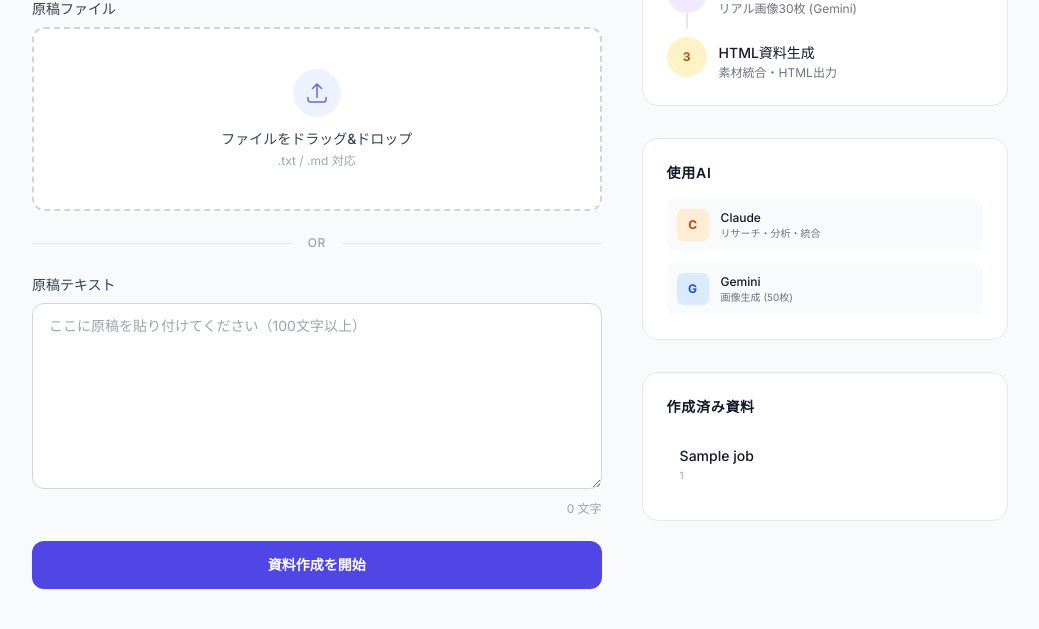
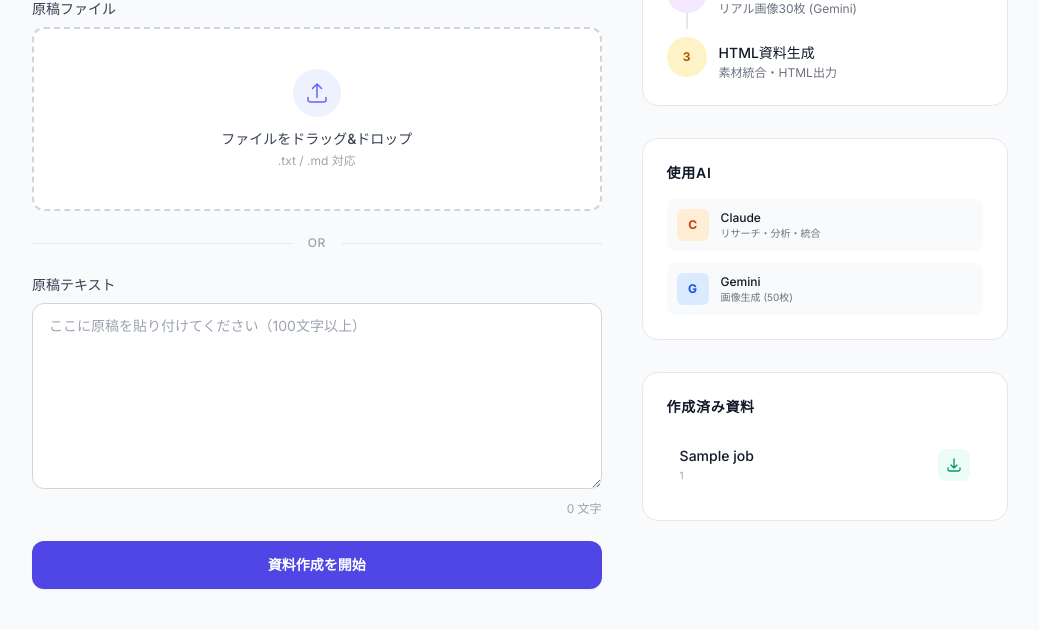
Before and after one commit to daruma3218-glitch/shiryou-tool, a Flask app: template templates/upload.html in a window 1280 px wide. Shown: the part 344-973 px from the top of the page, without its empty margins (120-1159 px from the left). Run offline with Flask 3, Linux system fonts and the light colour scheme; the template is opened without the code that fills it: most values are stand-ins (such as "Sample title", 1, 10 or a date in 2020); some libraries are stand-ins or nearby versions.

Commit message:
作成済み資料一覧にZIPダウンロードボタンを追加
過去に生成した資料もトップページからワンクリックでZIPダウンロード可能に。

Co-Authored-By: Claude Opus 4.6 <noreply@anthropic.com>

```diff
--- a/templates/upload.html
+++ b/templates/upload.html
@@ -178,10 +178,18 @@
           <h2 class="text-sm font-semibold text-gray-900 mb-4 uppercase tracking-wider">作成済み資料</h2>
           <div class="space-y-2">
             {% for job in past_jobs %}
-            <a href="/results/{{ job.id }}/" class="block p-3 hover:bg-gray-50 rounded-lg transition border border-transparent hover:border-gray-200">
-              <div class="text-sm font-medium text-gray-900 truncate">{{ job.title }}</div>
-              <div class="text-[10px] text-gray-400 mt-0.5">{{ job.id }}</div>
-            </a>
+            <div class="flex items-center gap-2 p-3 hover:bg-gray-50 rounded-lg transition border border-transparent hover:border-gray-200">
+              <a href="/results/{{ job.id }}/" class="flex-1 min-w-0">
+                <div class="text-sm font-medium text-gray-900 truncate">{{ job.title }}</div>
+                <div class="text-[10px] text-gray-400 mt-0.5">{{ job.id }}</div>
+              </a>
+              <a href="/download/{{ job.id }}" title="ZIPダウンロード"
+                 class="flex-shrink-0 w-8 h-8 rounded-lg bg-emerald-50 hover:bg-emerald-100 text-emerald-600 flex items-center justify-center transition">
+                <svg class="w-4 h-4" fill="none" stroke="currentColor" stroke-width="2" viewBox="0 0 24 24">
+                  <path stroke-linecap="round" stroke-linejoin="round" d="M3 16.5v2.25A2.25 2.25 0 005.25 21h13.5A2.25 2.25 0 0021 18.75V16.5M16.5 12L12 16.5m0 0L7.5 12m4.5 4.5V3"/>
+                </svg>
+              </a>
+            </div>
             {% endfor %}
           </div>
         </div>
```
